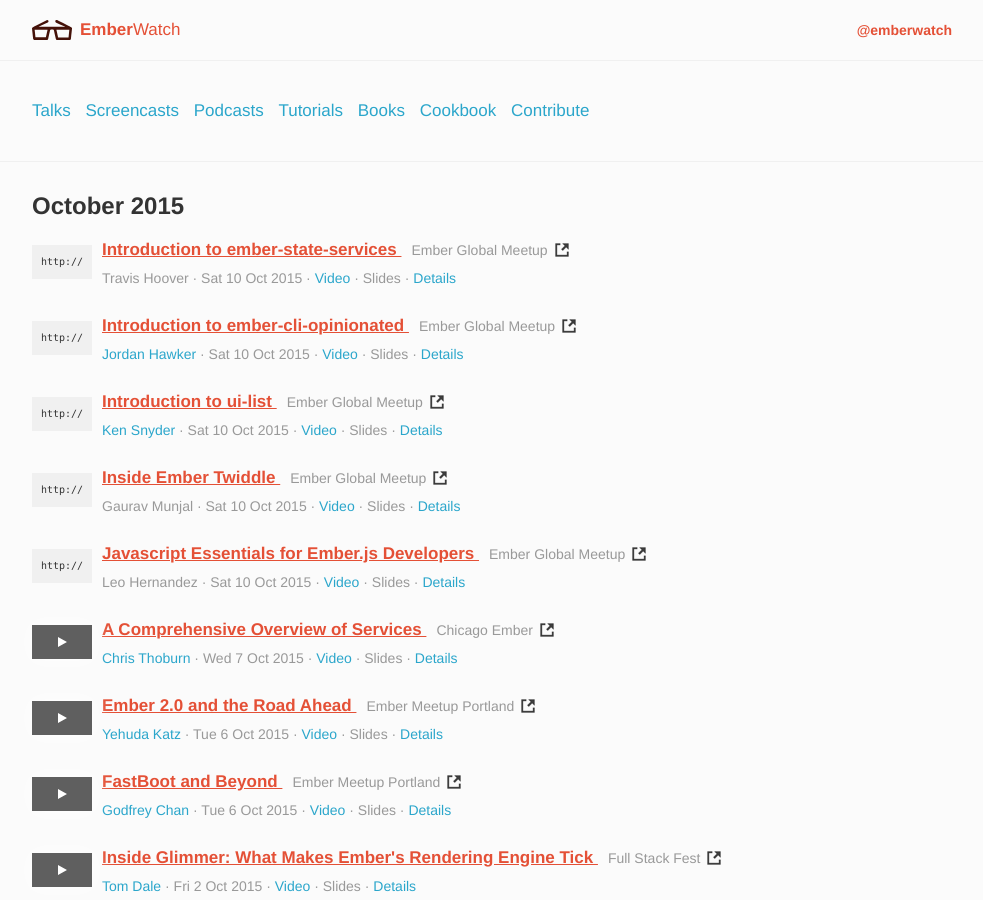
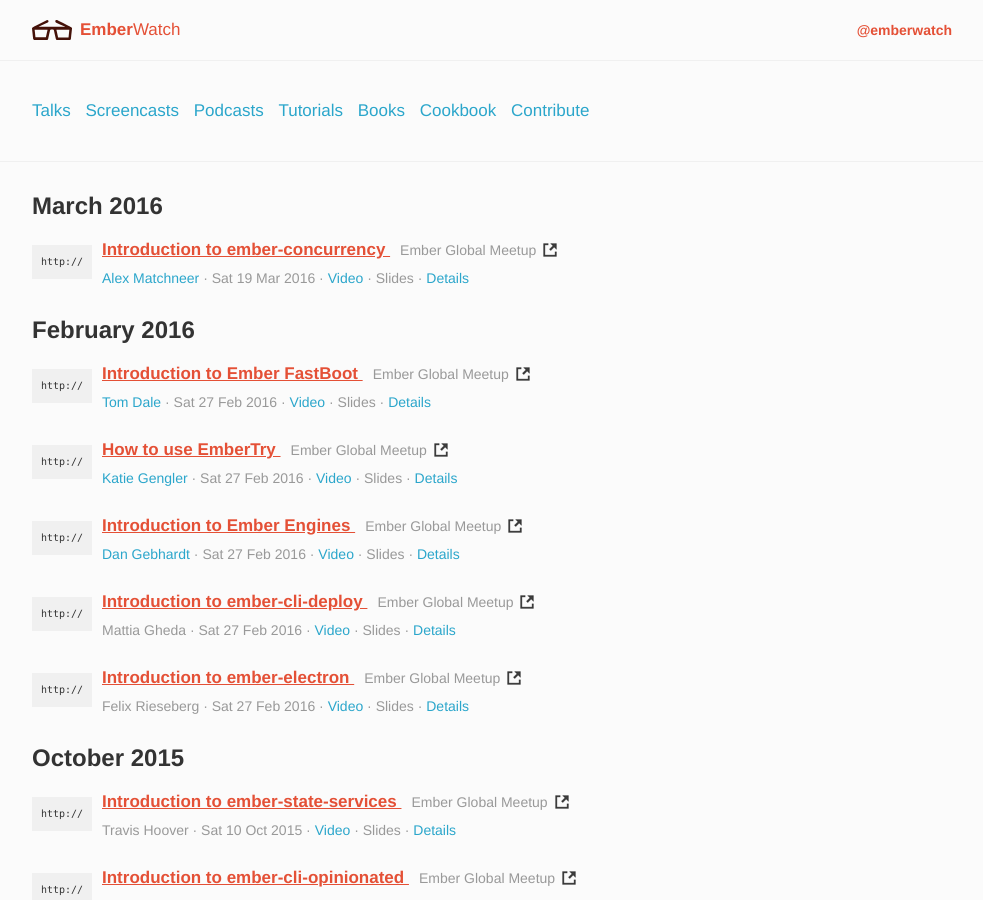
Before and after one commit to emberwatch/emberwatch, a Jekyll site: the page built from index.html, in a window 1280 px wide and 900 px high. Shown: the whole window, without its empty margins (148-1131 px from the left). Built offline with Jekyll 4.4.1, drawn with Linux system fonts in a browser that asks for light colours; comment, search, counter and statistics services are not loaded; grey boxes are pictures that could not be loaded.

Commit message:
added some recent Ember Global talks

```diff
--- a/_data/people.yml
+++ b/_data/people.yml
@@ -1260,3 +1260,7 @@
   twitter: skaterdav85
   github: skaterdav85
   site: http://thejsguy.com
+- name: Felix Rieseberg
+  id: 304
+- name: Mattia Gheda
+  id: 305
--- a/_data/talks.yml
+++ b/_data/talks.yml
@@ -1,4 +1,52 @@
 ---
+- title: Introduction to ember-electron
+  date: '2016-2-27'
+  author_ids:
+  - 304
+  videos:
+  - https://vimeo.com/158447290
+  url: https://vimeo.com/globalembermeetup
+  event_id: 27
+- title: Introduction to ember-cli-deploy
+  date: '2016-2-27'
+  author_ids:
+  - 305
+  videos:
+  - https://vimeo.com/158447249
+  url: https://vimeo.com/globalembermeetup
+  event_id: 27
+- title: Introduction to Ember Engines
+  date: '2016-2-27'
+  author_ids:
+  - 10
+  videos:
+  - https://vimeo.com/157688181
+  url: https://vimeo.com/globalembermeetup
+  event_id: 27
+- title: How to use EmberTry
+  date: '2016-2-27'
+  author_ids:
+  - 60
+  videos:
+  - https://vimeo.com/157688157
+  url: https://vimeo.com/globalembermeetup
+  event_id: 27
+- title: Introduction to Ember FastBoot
+  date: '2016-2-27'
+  author_ids:
+  - 2
+  videos:
+  - https://vimeo.com/157688134
+  url: https://vimeo.com/globalembermeetup
+  event_id: 27
+- title: Introduction to ember-concurrency
+  date: '2016-3-19'
+  author_ids:
+  - 45
+  videos:
+  - https://vimeo.com/162329769
+  url: https://vimeo.com/globalembermeetup
+  event_id: 27
 - title: A Comprehensive Overview of Services
   date: '2015-10-07'
   author_ids:
```
